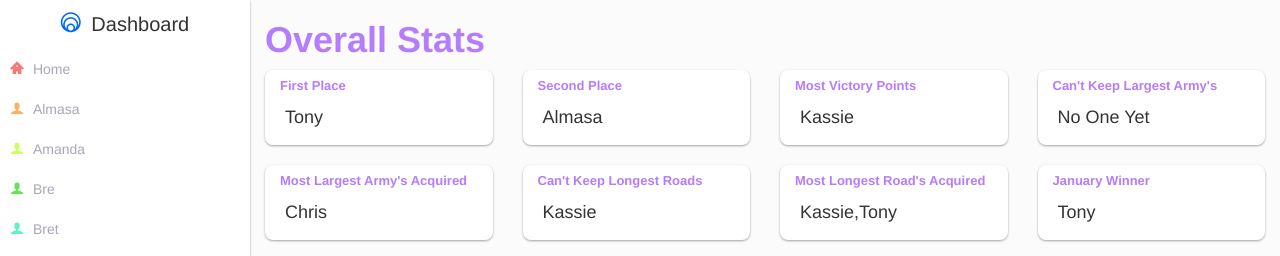
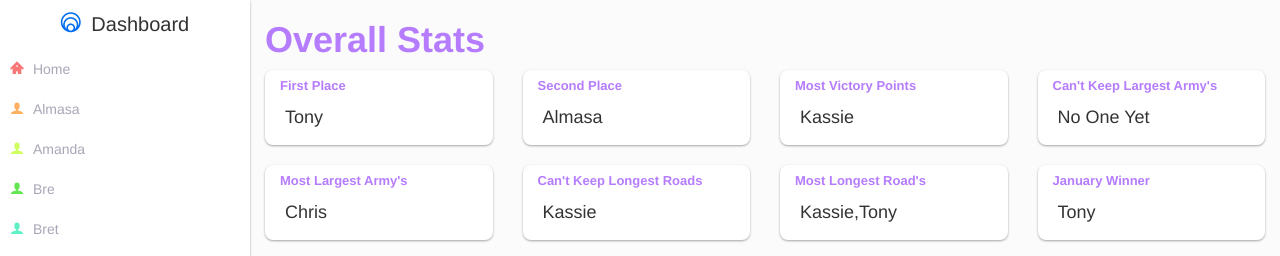
Before and after one commit to kortega18/CatanCoalition, a plain HTML site: page index.html in a window 1280 px wide. Shown: the top 256 px of the page. Drawn offline with nearby package versions, Linux system fonts and the light colour scheme; files whose address does not match are found by name.

Commit message:
Add files via upload
Update so that the words don't come out of the card as much I hope

```diff
--- a/index.html
+++ b/index.html
@@ -186,7 +186,7 @@
                     <div class="col-xs-12 col-sm-6 col-md-4 col-lg-3">
                         <div class="over-all-stats card card-blended">
                             <div class="stats-head">
-                                <span class="fn-purple fn-13 bold">Most Largest Army's Acquired</span>
+                                <span class="fn-purple fn-13 bold">Most Largest Army's</span>
                             </div>
                             <div class="stats-body">
                                 <div id="mlaa" class="over-all">
@@ -208,7 +208,7 @@
                     <div class="col-xs-12 col-sm-6 col-md-4 col-lg-3">
                         <div class="over-all-stats card card-blended">
                             <div class="stats-head">
-                                <span class="fn-purple fn-13 bold">Most Longest Road's Acquired</span>
+                                <span class="fn-purple fn-13 bold">Most Longest Road's</span>
                             </div>
                             <div class="stats-body">
                                 <div id="mlra" class="over-all">
```
